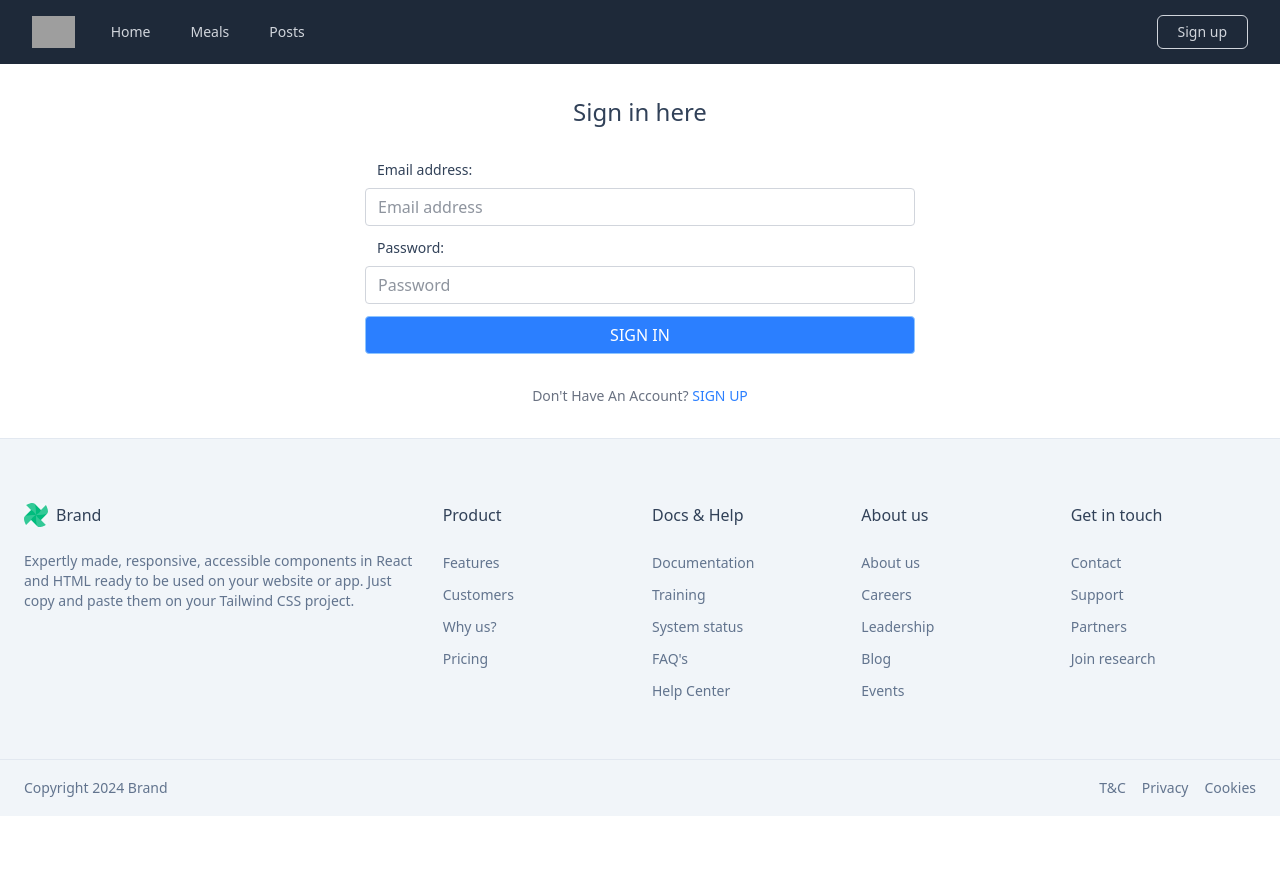
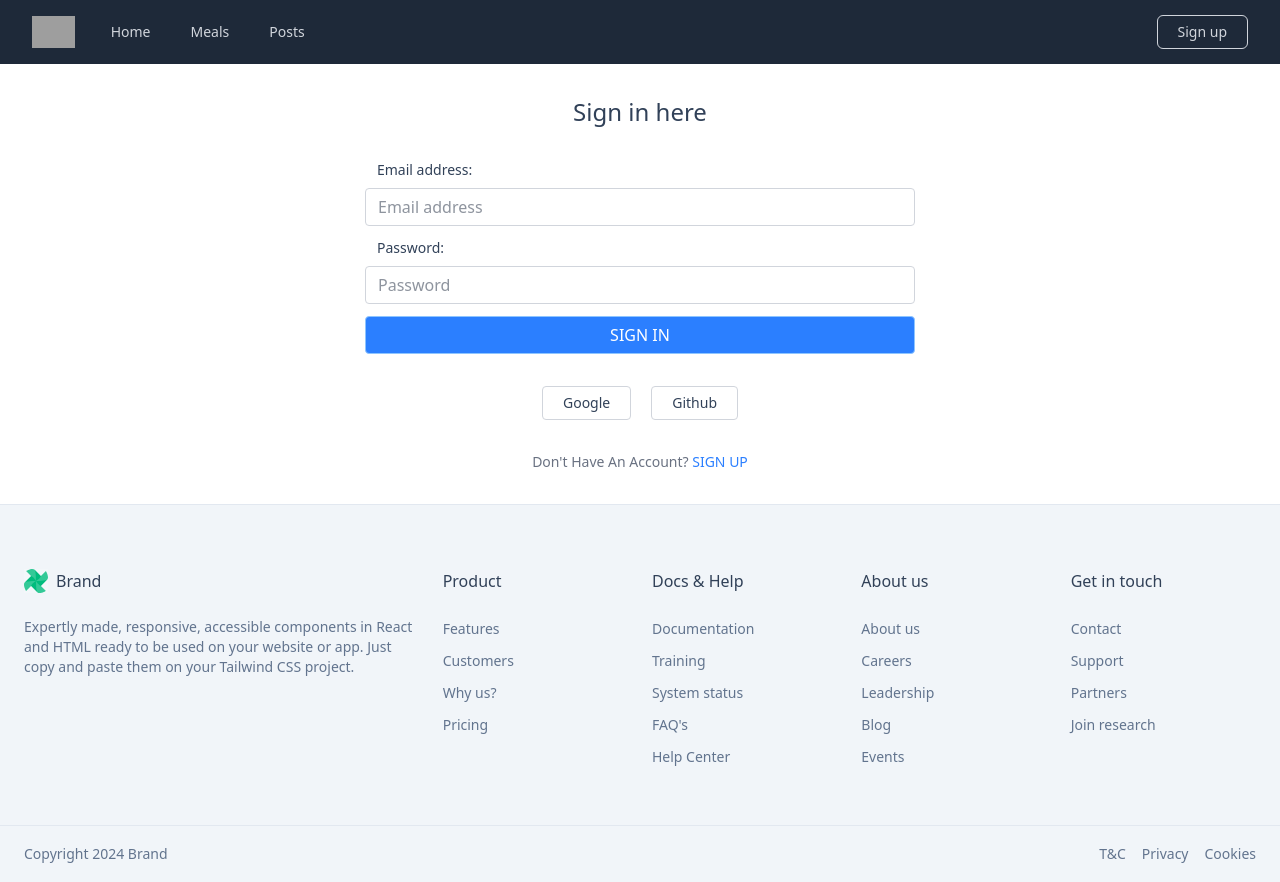
Before and after one commit to WalidurTanjim/next-meal, a Next.js app: page /signin in a window 1280 px wide. Before the commit the page ends 816 px from the top, so only its background shows below. Built offline with nearby package versions, Linux system fonts and the light colour scheme; grey boxes are pictures that could not be loaded.

Commit message:
SocialSignIn button added on signin & signup both page

```diff
--- a/src/app/(authentication)/signin/page.jsx
+++ b/src/app/(authentication)/signin/page.jsx
@@ -1,5 +1,6 @@
 import Link from "next/link";
 import SignInForm from "./components/SignInForm/SignInForm";
+import SocialSignIn from "@/components/SocialSignIn/SocialSignIn";
 
 const SignIn = () => {
     return (
@@ -11,7 +12,9 @@ const SignIn = () => {
                     <SignInForm />
                 </div>
 
-                <div className="text-center text-sm text-gray-500">
+                <SocialSignIn />
+
+                <div className="text-center text-sm text-gray-500 pt-8">
                     <h1>Don't Have An Account? <Link href={'/signup'} className="text-blue-500 hover:text-blue-600 active:text-blue-500 font-medium">SIGN UP</Link></h1>
                 </div>
             </div>
--- a/src/app/(authentication)/signup/page.jsx
+++ b/src/app/(authentication)/signup/page.jsx
@@ -1,5 +1,6 @@
 import Link from "next/link";
 import SignUpForm from "./components/SignUpForm/SignUpForm";
+import SocialSignIn from "@/components/SocialSignIn/SocialSignIn";
 
 const SignUp = () => {
     return (
@@ -11,7 +12,9 @@ const SignUp = () => {
                     <SignUpForm />
                 </div>
 
-                <div className="text-center text-sm text-gray-500">
+                <SocialSignIn />
+
+                <div className="text-center text-sm text-gray-500 pt-8">
                     <h1>Already Have An Account? <Link href={'/signin'} className="text-blue-500 hover:text-blue-600 active:text-blue-500 font-medium">SIGN IN</Link></h1>
                 </div>
             </div>
--- /dev/null
+++ b/src/components/SocialSignIn/SocialSignIn.jsx
@@ -0,0 +1,19 @@
+"use client";
+
+const SocialSignIn = () => {
+    // handleSignIn
+    const handleSignIn = async(providerName) => {
+        console.log("Provider name:", providerName);
+    }
+
+    return (
+        <div className="socialSignIn w-full sm:w-[350px] md:w-[450px] lg:w-[550px] mx-auto">
+            <div className="w-full flex gap-5 items-center justify-center">
+                <button type="button" className="px-5 py-1.5 border border-gray-300 rounded hover:bg-gray-100 active:bg-transparent text-slate-700 text-sm font-medium" onClick={() => handleSignIn("google")}>Google</button>
+                <button type="button" className="px-5 py-1.5 border border-gray-300 rounded hover:bg-gray-100 active:bg-transparent text-slate-700 text-sm font-medium" onClick={() => handleSignIn("github")}>Github</button>
+            </div>
+        </div>
+    );
+};
+
+export default SocialSignIn;
```
